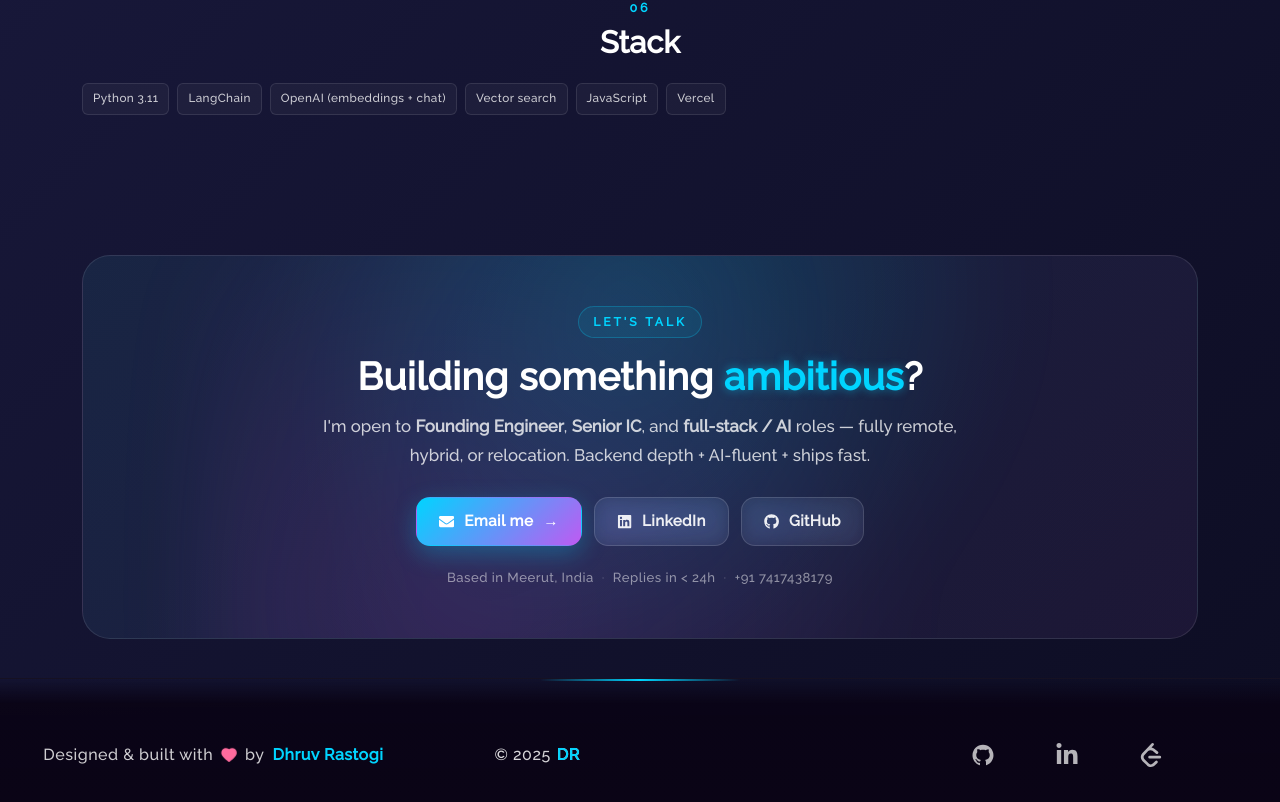
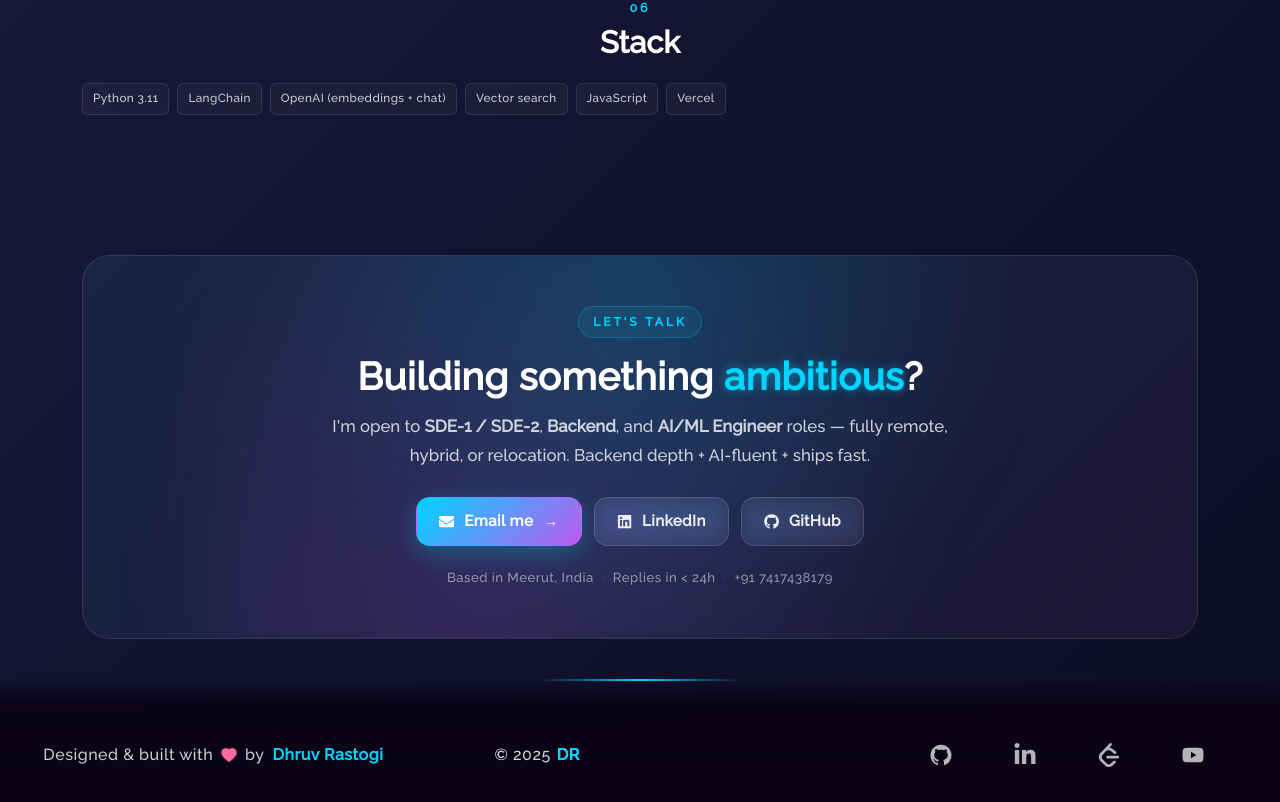
Before and after one commit to dhruv-15-03/Portfolio, a React (Create React App) app: page /work/ai-court in a window 1280 px wide. Shown: the part 3097-3899 px from the top of the page. Built offline with nearby package versions, Linux system fonts and the light colour scheme; no server answers.

Commit message:
fix(deploy): legacy-peer-deps for Vercel + wire ML playlist link

```diff
--- a/src/components/CTA.js
+++ b/src/components/CTA.js
@@ -36,8 +36,8 @@ function CTA() {
               Building something <span className="purple">ambitious</span>?
             </h2>
             <p className="cta-sub">
-              I'm open to <b>Founding Engineer</b>, <b>Senior IC</b>, and{" "}
-              <b>full-stack / AI</b> roles — fully remote, hybrid, or
+              I'm open to <b>SDE-1 / SDE-2</b>, <b>Backend</b>, and{" "}
+              <b>AI/ML Engineer</b> roles — fully remote, hybrid, or
               relocation. Backend depth + AI-fluent + ships fast.
             </p>
 
--- a/src/components/Footer.js
+++ b/src/components/Footer.js
@@ -1,6 +1,6 @@
 import React from "react";
 import { Container, Row, Col } from "react-bootstrap";
-import { AiFillGithub, AiFillHeart } from "react-icons/ai";
+import { AiFillGithub, AiFillHeart, AiFillYoutube } from "react-icons/ai";
 import { FaLinkedinIn } from "react-icons/fa";
 import { SiLeetcode } from "react-icons/si";
 import SiteStats from "./SiteStats";
@@ -131,6 +131,21 @@ function Footer() {
                 <SiLeetcode />
               </a>
             </li>
+            <li className="social-icons">
+              <a
+                href="https://www.youtube.com/@dhruvrastogi15"
+                style={{
+                  color: "rgba(255,255,255,0.8)",
+                  fontSize: "1.5em",
+                  transition: "all 0.3s ease",
+                }}
+                target="_blank"
+                rel="noopener noreferrer"
+                aria-label="YouTube — teaching ML from scratch"
+              >
+                <AiFillYoutube />
+              </a>
+            </li>
           </ul>
         </Col>
       </Row>
--- a/src/components/Home/Home.js
+++ b/src/components/Home/Home.js
@@ -4,6 +4,7 @@ import Home2 from "./Home2";
 import Type from "./Type";
 import TechMarquee from "../TechMarquee";
 import DhrLangPlayground from "../DhrLangPlayground";
+import RoleRotator from "../RoleRotator";
 import useCountUp from "../../hooks/useCountUp";
 
 /**
@@ -52,12 +53,24 @@ function Home() {
       <Container fluid className="home-section home-section--typo" id="home">
         <Container className="home-content">
           <div className="hero-stage">
-            {/* "Currently @" badge — proof that someone is paying for this work today. */}
+            {/* "Currently @" badge — proof that someone is paying for this work today.
+                The role rotator below cycles through the *honest* titles I'd take
+                today (~1 YOE). "Founding Engineer" was overreach for the level. */}
             <div className="hero-currently">
               <span className="hero-currently-dot" />
               Currently <span className="hero-currently-strong">@ MAQ Software</span>
               <span className="hero-currently-sep">·</span>
-              Open to Founding Engineer / Senior IC roles
+              Open to{" "}
+              <RoleRotator
+                roles={[
+                  "SDE-1 / SDE-2",
+                  "Backend Engineer",
+                  "AI / ML Engineer",
+                  "Full-Stack Engineer",
+                ]}
+                className="hero-currently-strong"
+              />{" "}
+              roles
             </div>
 
             {/* The single gradient anchor on the page. Everything else stays white. */}
--- a/src/components/Home/Home2.js
+++ b/src/components/Home/Home2.js
@@ -2,7 +2,7 @@ import React from "react";
 import { Container, Row, Col } from "react-bootstrap";
 import myImg from "../../Assets/avatar.jpeg";
 import Tilt from "react-parallax-tilt";
-import { AiFillGithub, AiFillInstagram } from "react-icons/ai";
+import { AiFillGithub, AiFillInstagram, AiFillYoutube } from "react-icons/ai";
 import { SiLeetcode } from "react-icons/si";
 import { FaLinkedinIn, FaGlobe } from "react-icons/fa";
 
@@ -165,6 +165,17 @@ function Home2() {
               </li>
               <li className="social-icons">
                 <a
+                  href="https://www.youtube.com/@dhruvrastogi15"
+                  target="_blank"
+                  rel="noreferrer"
+                  className="icon-colour home-social-icons"
+                  aria-label="YouTube — teaching ML from scratch"
+                >
+                  <AiFillYoutube />
+                </a>
+              </li>
+              <li className="social-icons">
+                <a
                   href="https://www.instagram.com/_.dhruv_.15"
                   target="_blank"
                   rel="noreferrer"
--- a/src/components/Resume/ResumeNew.js
+++ b/src/components/Resume/ResumeNew.js
@@ -427,7 +427,8 @@ function ResumeNew() {
           <div className="resume-cta">
             <h3>Ready to talk?</h3>
             <p>
-              I'm open to <span className="purple">Founding / Senior IC</span>{" "}
+              I'm open to{" "}
+              <span className="purple">SDE-1 / SDE-2 · Backend · AI / ML Engineer</span>{" "}
               roles — fully remote, hybrid, or relocation.
             </p>
             <div className="resume-cta-actions">
--- /dev/null
+++ b/src/components/RoleRotator.js
@@ -0,0 +1,55 @@
+import React, { useEffect, useState } from "react";
+
+/**
+ * RoleRotator — cycles through honest role-title positioning every N seconds.
+ * ----------------------------------------------------------------------------
+ * Why this exists:
+ *   The hero used to read "Open to Founding Engineer / Senior IC roles".
+ *   At ~1 year of experience, "Founding Engineer / Senior IC" reads as
+ *   overreach to anyone who actually hires for those titles. Better to be
+ *   accurate, broad, and let the visitor see the spectrum we'd accept.
+ *
+ *   This component renders one role at a time with a CSS crossfade. It feels
+ *   *alive* without being noisy. Pauses on hover so a recruiter can read.
+ *
+ * Implementation notes:
+ *   - Pure CSS opacity transition. No animation library.
+ *   - Respects prefers-reduced-motion: shows the first role statically.
+ *   - The roles are passed in by the caller so the same component can be
+ *     reused with different positioning per page if we ever want to.
+ */
+function RoleRotator({ roles, intervalMs = 2400, className = "" }) {
+  const [idx, setIdx] = useState(0);
+  const [paused, setPaused] = useState(false);
+
+  useEffect(() => {
+    if (paused || roles.length <= 1) return;
+    if (window.matchMedia("(prefers-reduced-motion: reduce)").matches) return;
+    const t = setInterval(() => {
+      setIdx((i) => (i + 1) % roles.length);
+    }, intervalMs);
+    return () => clearInterval(t);
+  }, [roles, intervalMs, paused]);
+
+  return (
+    <span
+      className={`role-rotator ${className}`}
+      onMouseEnter={() => setPaused(true)}
+      onMouseLeave={() => setPaused(false)}
+      aria-live="polite"
+      aria-label={`Open to ${roles.join(", ")} roles`}
+    >
+      {roles.map((role, i) => (
+        <span
+          key={role}
+          className={`role-rotator-item${i === idx ? " is-active" : ""}`}
+          aria-hidden={i !== idx}
+        >
+          {role}
+        </span>
+      ))}
+    </span>
+  );
+}
+
+export default RoleRotator;
--- a/src/style.css
+++ b/src/style.css
@@ -3812,3 +3812,38 @@ html { scroll-padding-top: 110px; } /* offset for sticky navbar when jumping */
   padding: 0;
   letter-spacing: 0;
 }
+
+/* ============================================================
+   PORTFOLIO v7 — Honest role rotator (~1 YOE)
+   ------------------------------------------------------------
+   Replaces the old "Founding Engineer / Senior IC" overreach
+   with an animated cycle through SDE-1/2, Backend, AI-ML,
+   Full-Stack. CSS-only crossfade; pauses on hover.
+   ============================================================ */
+.role-rotator {
+  position: relative;
+  display: inline-block;
+  /* Reserve enough horizontal space for the longest label so the badge
+     doesn't reflow on each rotation. The longest label is "Full-Stack
+     Engineer" — ~10ch is safe at the badge's font size. */
+  min-width: 12ch;
+  height: 1em;
+  vertical-align: baseline;
+  text-align: left;
+}
+.role-rotator-item {
+  position: absolute;
+  inset: 0;
+  opacity: 0;
+  transform: translateY(4px);
+  transition: opacity 0.45s ease, transform 0.45s cubic-bezier(0.22, 1, 0.36, 1);
+  white-space: nowrap;
+  pointer-events: none;
+}
+.role-rotator-item.is-active {
+  opacity: 1;
+  transform: translateY(0);
+}
+@media (prefers-reduced-motion: reduce) {
+  .role-rotator-item { transition: none; }
+}
```
